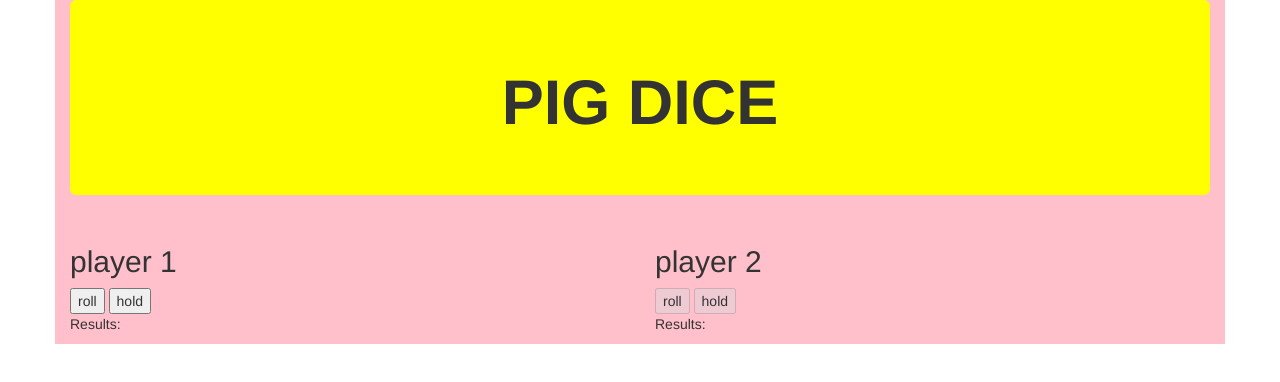
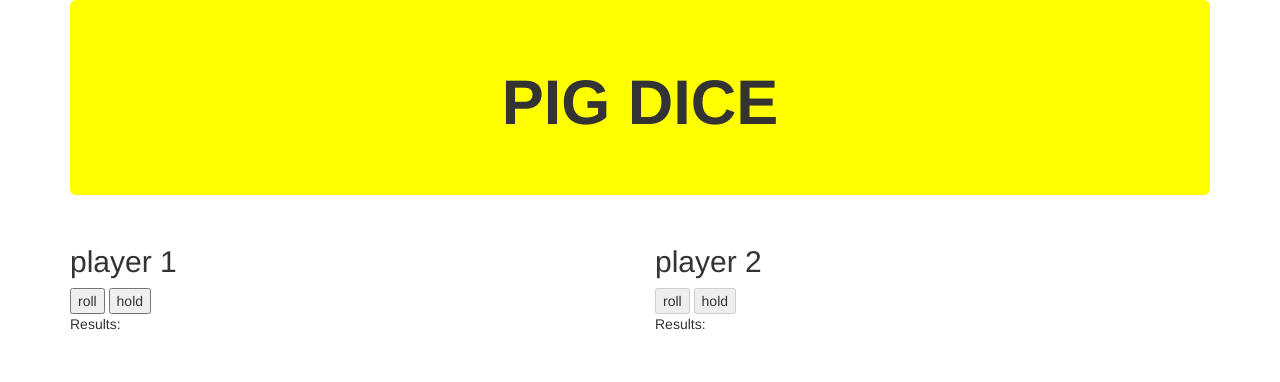
Before and after one commit to annstella/PigDice, a plain HTML site: page index.html in a window 1280 px wide. Drawn offline with Linux system fonts and the light colour scheme.

Commit message:
add to page

```diff
--- a/css/styles.css
+++ b/css/styles.css
@@ -5,7 +5,3 @@ h1{
 #jumbo{
   background-color: yellow;
 }
-
-#con{
-  background-color: pink;
-}
```
Also changed, not shown: index.html (+6 -0 lines), dice.jpeg (added).
